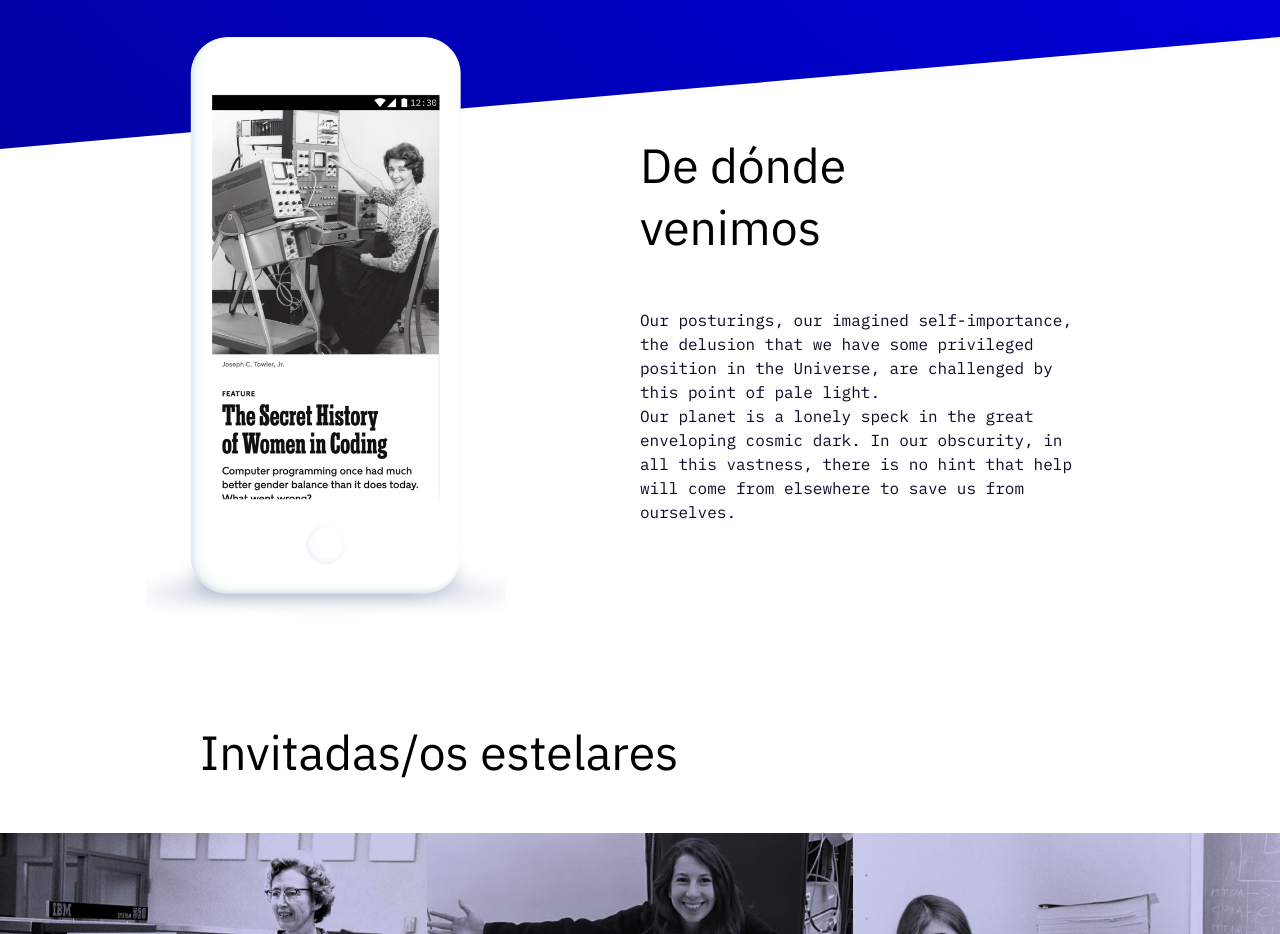
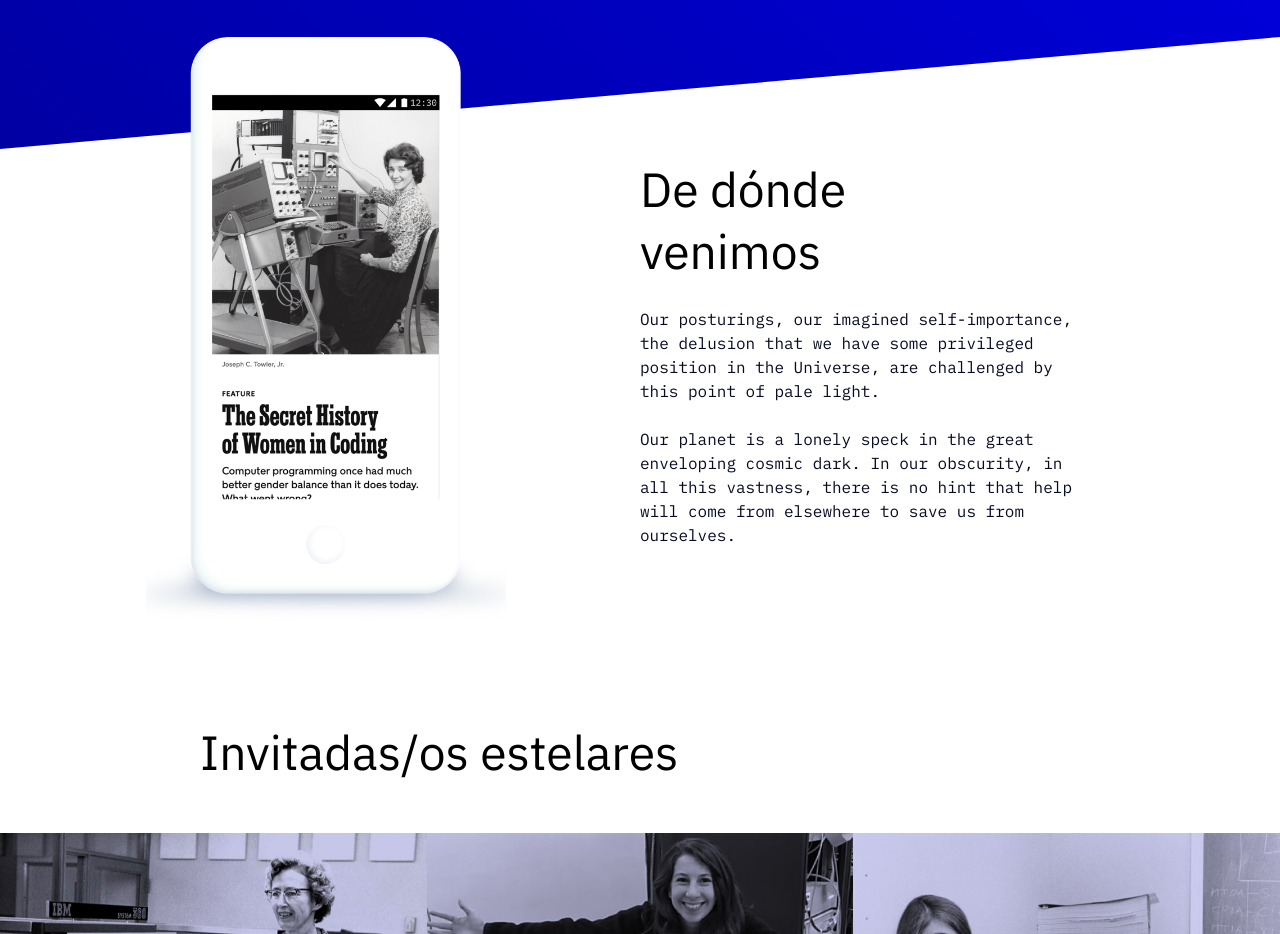
Before and after one commit to arjusgit/podcast-channel, a website: page index.html in a window 1280 px wide. Shown: the part 1440-2374 px from the top of the page. Drawn offline with Linux system fonts and the light colour scheme.

Commit message:
fix margenes

```diff
--- a/styles/_nosotros.scss
+++ b/styles/_nosotros.scss
@@ -3,7 +3,7 @@
   display: grid;
   padding-left: 11px;
   padding-right: 11px;
-  padding-bottom: 25px;
+  padding-bottom: 2em;
   grid-template-columns: 1fr 1fr;
   grid-template-areas:
     "phone phone"
@@ -12,8 +12,8 @@
   align-items: center;
 
   .titulos {
+    margin-top: 1.5em;
     width: 60%;
-    margin-bottom: 25px;
   }
 
   .container-nosotros {
@@ -28,6 +28,7 @@
     font-size: 16px;
     line-height: 24px;
     color: $font;
+    margin-bottom: 1.5em;
   }
 }
 
--- a/styles/_topicos.scss
+++ b/styles/_topicos.scss
@@ -3,6 +3,7 @@
     .titulos {
       padding-left: 11px;
       padding-bottom: 50px;
+      width: 70%;
     }
 
     .container-topicos {
```
Also changed, not shown: styles/styles.css, 1 other file.
